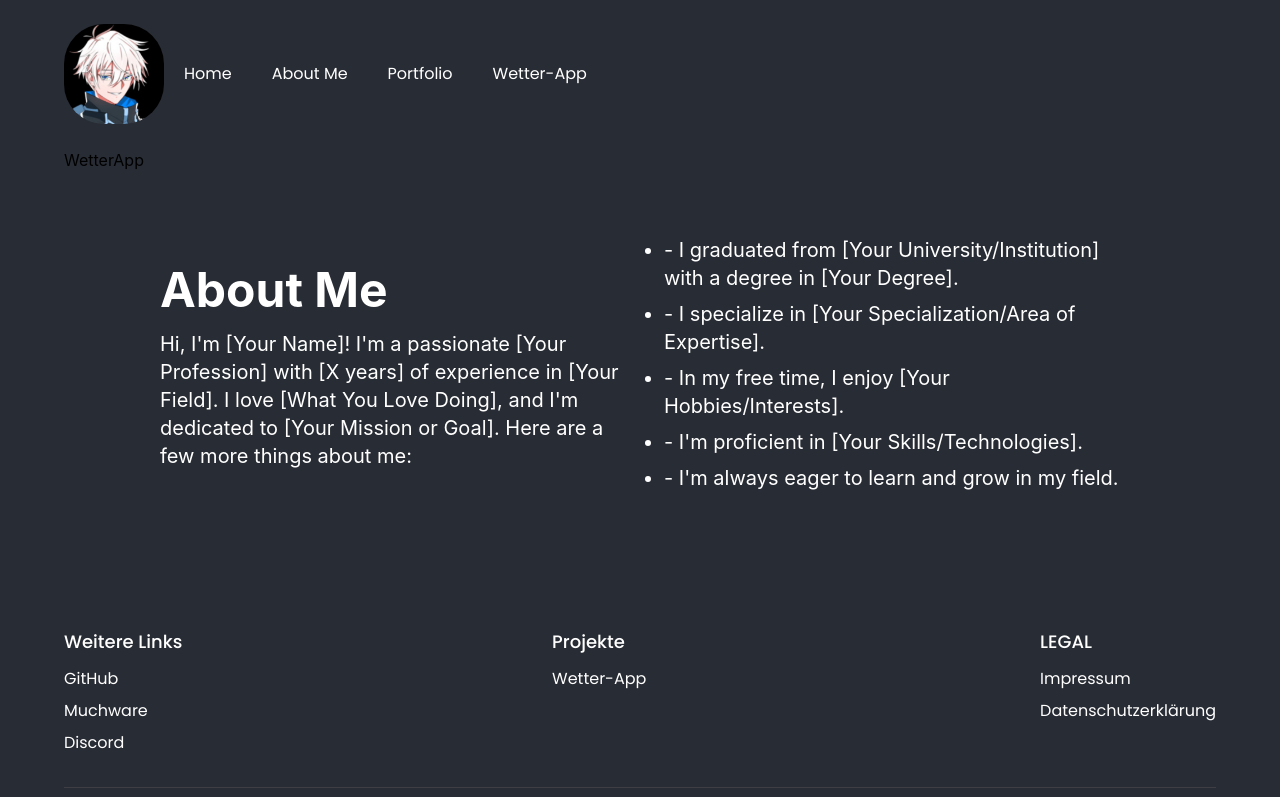
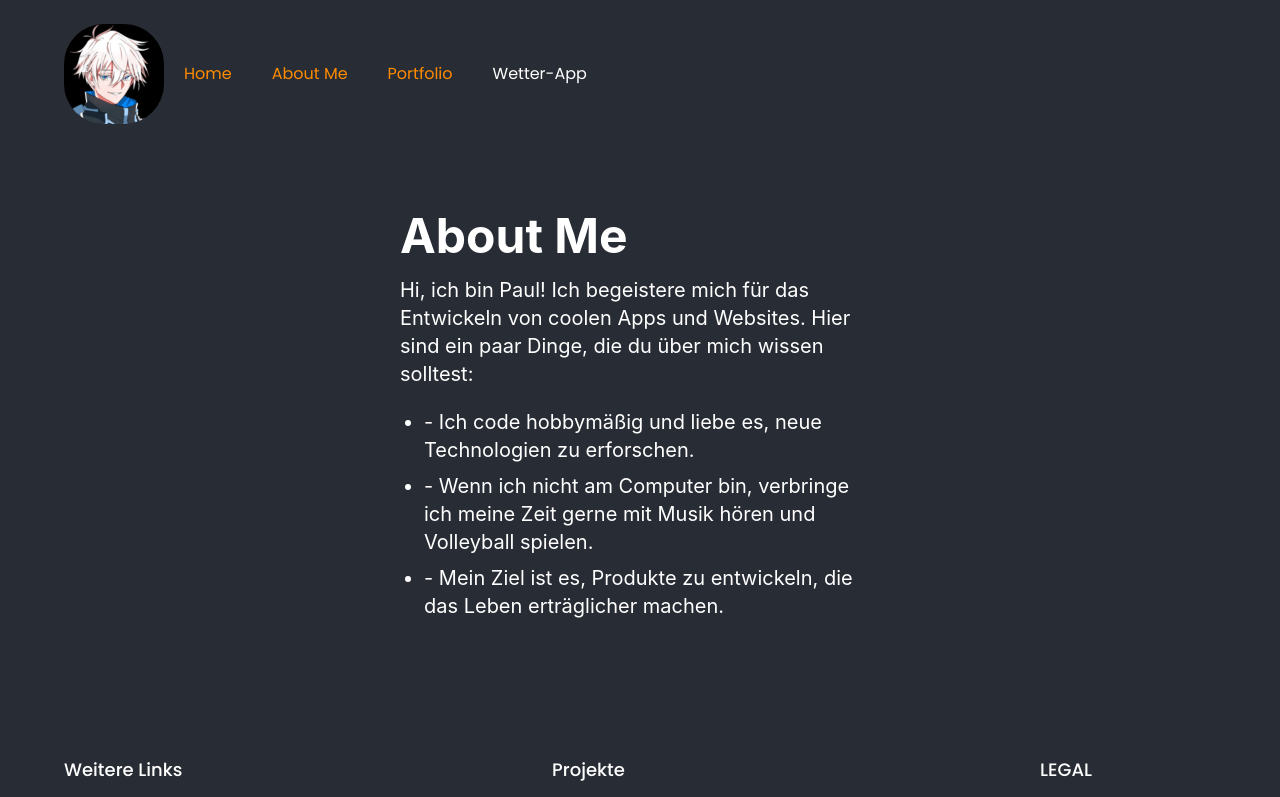
Before and after one commit to KioshiOkh/homepage, a React (Create React App) app: page / in a window 1280 px wide. Shown: the top 797 px of the page. Built offline with nearby package versions, Linux system fonts and the light colour scheme.

Commit message:
updated all kind, .env created

```diff
--- a/src/App.css
+++ b/src/App.css
@@ -18,3 +18,9 @@
     border-radius: 40%;
     margin-right: 20px;
 }
+.active{
+    color: darkorange
+}
+.id-link-{
+    color:blueviolet;
+}
--- a/src/web/AboutMe.jsx
+++ b/src/web/AboutMe.jsx
@@ -1,30 +1,31 @@
-import styles, {layout} from "../style"
+import React from 'react';
+import styles from '../style';
+
 
 const AboutMe = () => {
   return (
-    <section id="#about" className={`${layout.section} py-16 bg-primary`}>
+    <layout>
+      <section id="about" className="flex-col py-16 bg-primary">
         <div className={`${styles.boxWidth} container mx-auto px-4 lg:px-8`}>
-        <div className="flex flex-col md:flex-row items-center justify-between">
+          <div className="flex flex-col items-center justify-between">
             <div className="md:w-1/2 mb-8 md:mb-0">
               <h2 className="text-4xl lg:text-5xl font-bold mb-4 text-white">About Me</h2>
               <p className="text-lg lg:text-xl text-white">
-              Hi, I'm [Your Name]! I'm a passionate [Your Profession] with [X years] of experience in [Your Field]. I love
-              [What You Love Doing], and I'm dedicated to [Your Mission or Goal]. Here are a few more things about me:
+              Hi, ich bin Paul! Ich begeistere mich für das Entwickeln von coolen Apps und Websites. Hier sind ein paar Dinge, die du über mich wissen solltest:
               </p>
             </div>
-          <div className="md:w-1/2">
+            <div className="md:w-1/2 mt-5">
               <ul className="list-disc ml-6 text-lg lg:text-xl text-white">
-              <li className="mb-2">- I graduated from [Your University/Institution] with a degree in [Your Degree].</li>
-              <li className="mb-2">- I specialize in [Your Specialization/Area of Expertise].</li>
-              <li className="mb-2">- In my free time, I enjoy [Your Hobbies/Interests].</li>
-              <li className="mb-2">- I'm proficient in [Your Skills/Technologies].</li>
-              <li className="mb-2">- I'm always eager to learn and grow in my field.</li>
+                <li className="mb-2">- Ich code hobbymäßig und liebe es, neue Technologien zu erforschen.</li>
+                <li className="mb-2">- Wenn ich nicht am Computer bin, verbringe ich meine Zeit gerne mit Musik hören und Volleyball spielen.</li>
+                <li className="mb-2">- Mein Ziel ist es, Produkte zu entwickeln, die das Leben erträglicher machen.</li>
               </ul>
             </div>
           </div>
         </div>
       </section>
+    </layout>
   )
 }
 
-export default AboutMe
+export default AboutMe;
--- a/src/web/Navbar.jsx
+++ b/src/web/Navbar.jsx
@@ -1,10 +1,19 @@
+import React, { useState } from 'react';
+import { NavLink } from 'react-router-dom';
 import { icon, menu, close } from '../assets/icons';
 import { navLinks } from '../const';
-import { useState } from 'react';
-import { Link } from 'react-router-dom';
 
 const Navbar = () => {
   const [toggle, setToggle] = useState(false);
+  const [activeIdLink, setActiveIdLink] = useState(null);
+
+  // Filter out #id
+  const idLinks = navLinks.filter(nav => nav.id.includes('#'));
+
+  const handleNavLinkClick = (nav) => {
+    setActiveIdLink(nav);
+    setToggle(false); // Close the mobile menu
+  };
 
   return (
     <nav className='w-full flex py-6 justify-between items-center navbar'>
@@ -18,7 +27,14 @@ const Navbar = () => {
               index === navLinks.length - 1 ? 'mr-0' : 'mr-10'
             } text-white`}
           >
-            <Link to={`/${nav.id}`}>{nav.title}</Link> {/* Step 2 and 3 */}
+            <NavLink
+              to={`/${nav.id}`}
+              activeClassName='active' // Apply 'active'
+              className={idLinks.includes(nav) && activeIdLink === nav ? 'active-id-link' : ''}
+              onClick={() => handleNavLinkClick(nav)}
+            >
+              {nav.title}
+            </NavLink>
           </li>
         ))}
       </ul>
@@ -43,7 +59,12 @@ const Navbar = () => {
                   index === navLinks.length - 1 ? 'mr-0' : 'mb-4'
                 } text-white`}
               >
-                <Link to={`/${nav.id}`}>{nav.title}</Link> {/* Step 2 and 3 */}
+                <NavLink
+                  to={`/${nav.id}`}
+                  onClick={() => handleNavLinkClick(nav)}
+                >
+                  {nav.title}
+                </NavLink>
               </li>
             ))}
           </ul>
--- a/src/web/Page.jsx
+++ b/src/web/Page.jsx
@@ -3,11 +3,7 @@ import { Link } from "react-router-dom";
 const Page = () => {
   return (
     <>
-      <div id="home">
-        <Link to="/wetter">
-          <button>WetterApp</button>
-        </Link>
-      </div>
+      <p></p>
     </>
   );
 };
--- a/src/web/wetter.css
+++ b/src/web/wetter.css
@@ -42,8 +42,8 @@
 .search button img{
     width: 33px;
     height: 40px;
-    margin-right: 2px;
-    margin-top: 4px;
+    margin-left: 13px;
+    margin-top: 2px;
 }
 .weather-icon{
     width: 170px;
```
Lines whose indentation alone changed are shown as unchanged.
